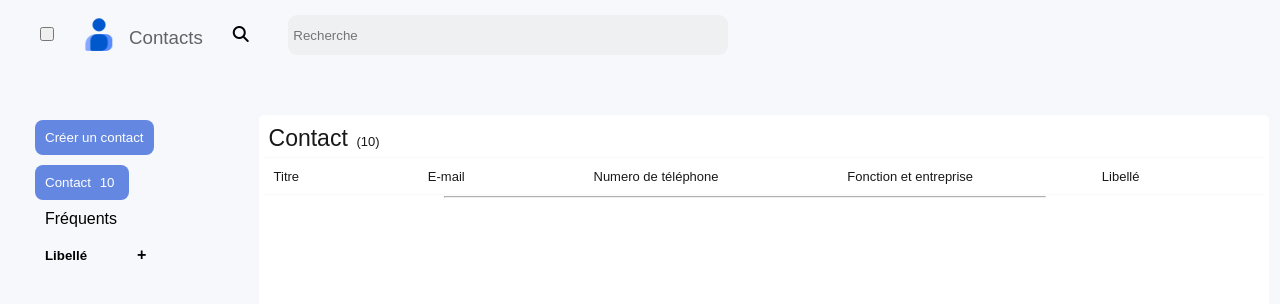
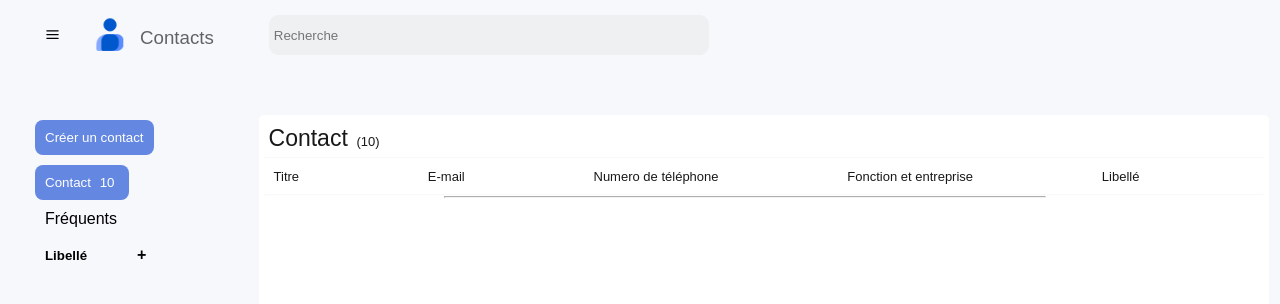
Before and after one commit to isaaconekongalobobo/rendu-exercice-google-contact, a plain HTML site: page index.html in a window 1280 px wide. Drawn offline with Linux system fonts and the light colour scheme.

Commit message:
Ajout des icones

```diff
--- a/code.js
+++ b/code.js
@@ -132,7 +132,7 @@ document.addEventListener ("click", function (event) {
             break;
 
         // Si la valeur de l`id correspond a celui du bouton pour masquer le sidebar
-        case "btn-sidebar":
+        case "icone-menu":
             // Je masque l`en tete du header
             document.getElementById ("tete-sidebar").style.display = "none";
             // Je mets en visuel le deuxieme bouton
--- a/index.html
+++ b/index.html
@@ -12,17 +12,15 @@
       <div class="en-tete">
         <div class="tete-sidebar" id="tete-sidebar">
             <!-- Icone menu -->
-            <!-- Bouton pour masquer le sidebar -->
-            <button type="button" id="btn-sidebar"></button>
+            <svg id="icone-menu" xmlns="http://www.w3.org/2000/svg" width="1em" height="1em" viewBox="0 0 24 24"><path fill="none" stroke="currentColor" stroke-linecap="round" stroke-linejoin="round" stroke-width="2" d="M3 6h18M3 12h18M3 18h18"/></svg>
             <!-- Image pour les contacts -->
             <img src="asset/contacts.png" alt="" class="img-entete"/>
             <h3 class="titre-entete">Contacts</h3>
         </div>
         <div class="bloc-recherche">
           <!-- Bouton pour afficher le sidebar -->
-          <button type="button" id="btn-sidebar2"></button>
+          <svg id="btn-sidebar2" xmlns="http://www.w3.org/2000/svg" width="1em" height="1em" viewBox="0 0 24 24"><path fill="none" stroke="currentColor" stroke-linecap="round" stroke-linejoin="round" stroke-width="2" d="M3 6h18M3 12h18M3 18h18"/></svg>
           <!-- Icone de recherche -->
-          <i class="fa-solid fa-magnifying-glass"></i>
           <!-- Champ de saisit -->
           <input type="search" name="recherche" id="recherche" placeholder="Recherche">
         </div>
--- a/style.css
+++ b/style.css
@@ -249,14 +249,21 @@ a {
     background-color: #7689b9;
 }
 #btn-sidebar {
-    height: 10px;
+    height: 20px;
     position: relative;
     top: 12px;
+}
+/* Icone menu burger */
+#icone-menu {
+    position: relative;
+    font-size: 15px;
+    top: 7px;
 }
 
 #btn-sidebar2 {
     height: 10px;
     position: relative;
+    font-size: 15px;
     top: 23px;
     padding-right: 10px;
     display: none;
```
